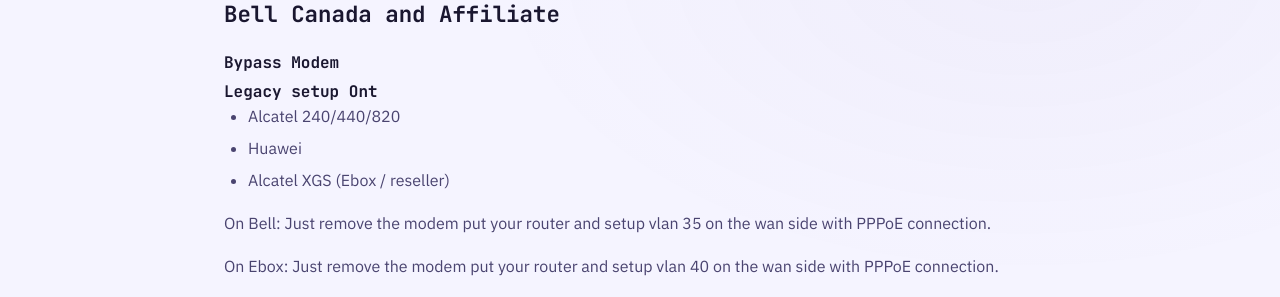
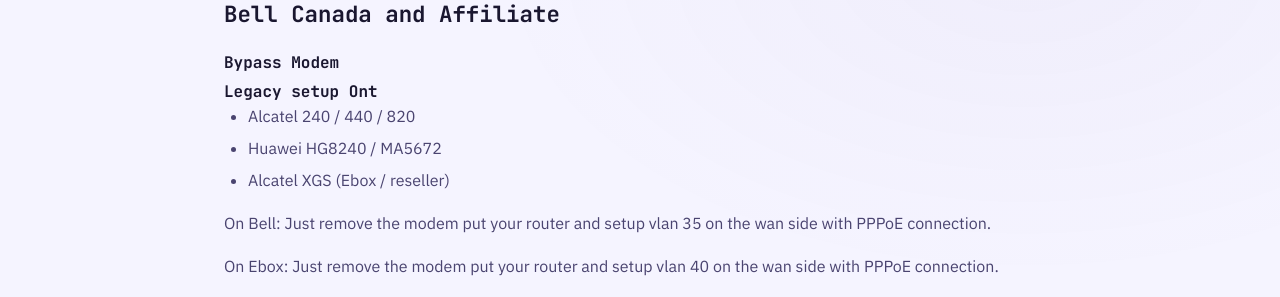
Before and after one commit to Freaky2112/freaky2112.github.io, a Jekyll site: the page built from _posts/2026-05-04-bypass_modem.md, in a window 1280 px wide and 1056 px high. Shown: the part 194-491 px from the top of the window. Built offline with Jekyll 4.4.1, drawn with Linux system fonts in a browser that asks for light colours.

Commit message:
add huawei ont number

```diff
--- a/_posts/2026-05-04-bypass_modem.md
+++ b/_posts/2026-05-04-bypass_modem.md
@@ -13,8 +13,8 @@
 
 
 #### Legacy setup Ont
-  - Alcatel 240/440/820
-  - Huawei
+  - Alcatel 240 / 440 / 820
+  - Huawei HG8240 / MA5672
   - Alcatel XGS (Ebox / reseller)
 
 On Bell: Just remove the modem put your router and setup vlan 35 on the wan side with PPPoE connection.
```
